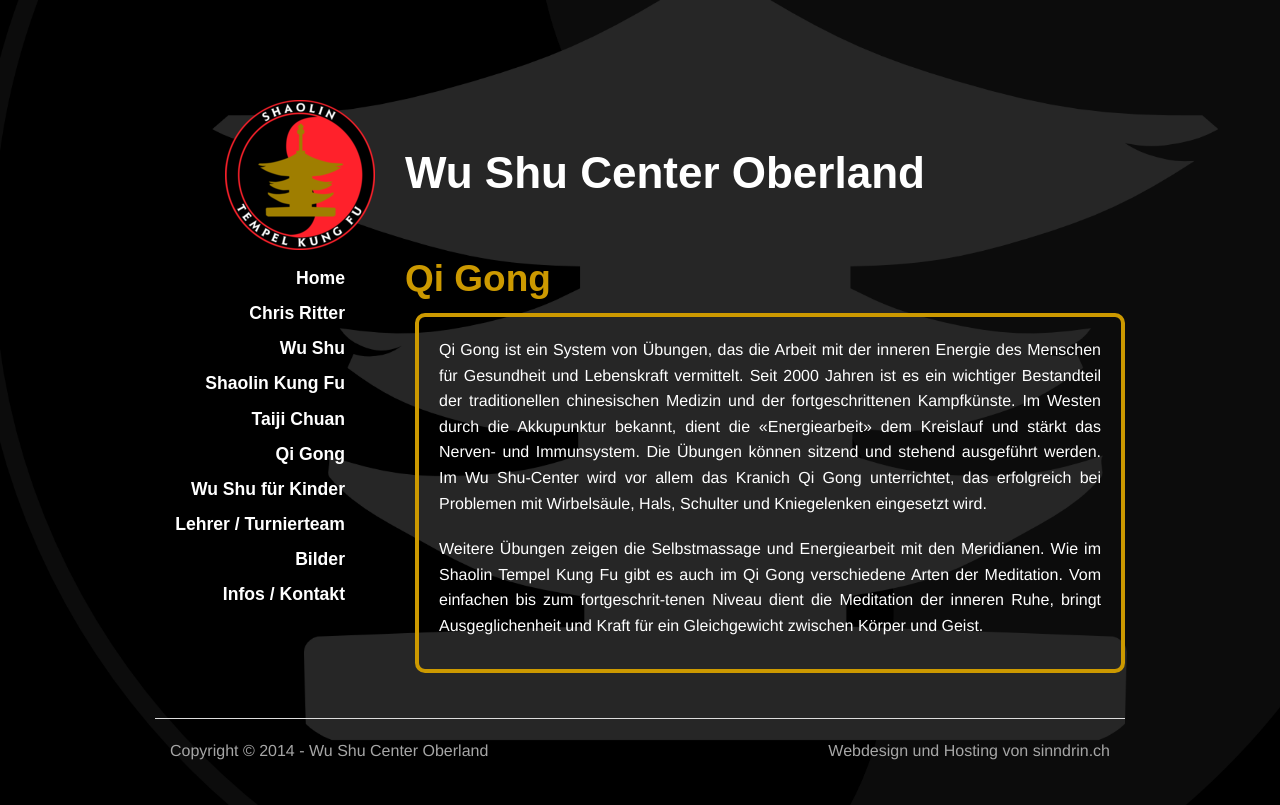
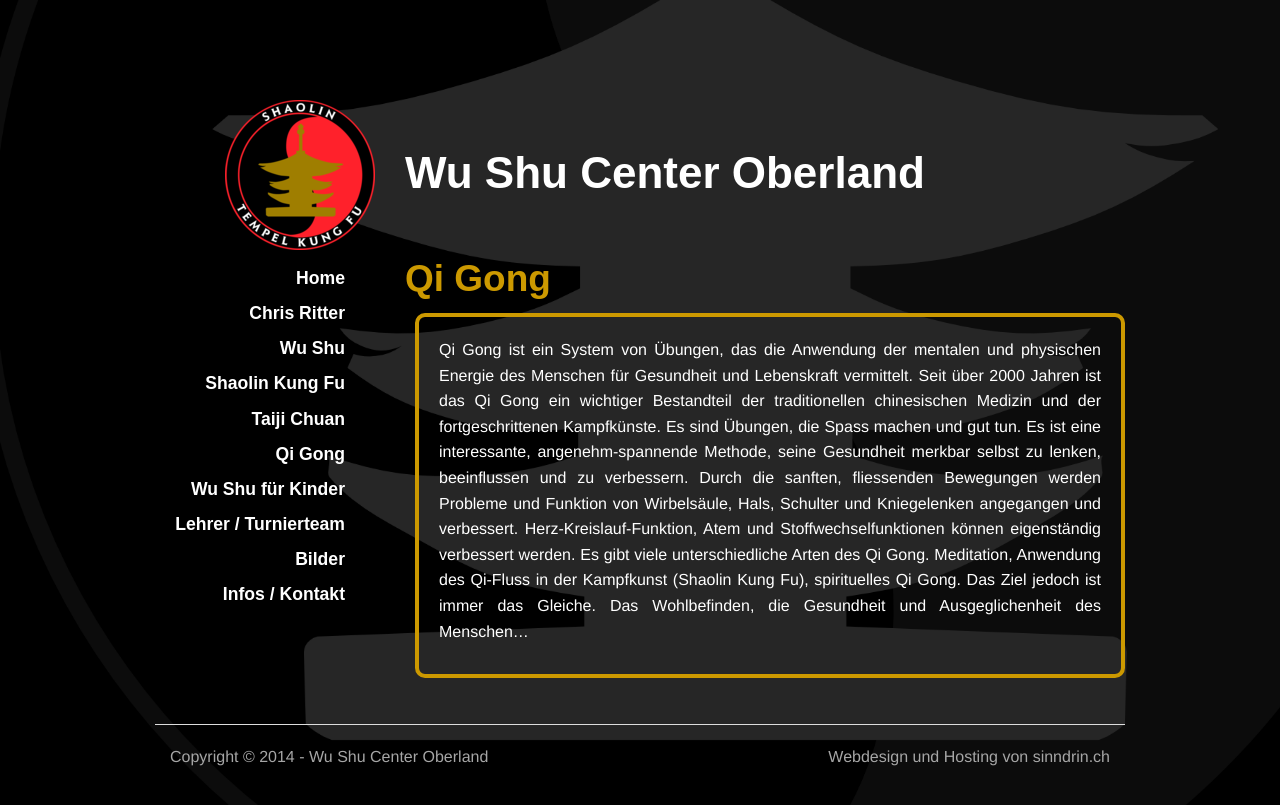
Before and after one commit to wu-shu/wu-shu.github.io, a Jekyll site: the page built from qi-gong/index.md, in a window 1280 px wide. Shown: the top 805 px of the page. Built offline with Jekyll 4.4.1, drawn with Linux system fonts in a browser that asks for light colours; some web fonts are replaced; Markdown is read by kramdown in place of the engine named in the settings; comment, search, counter and statistics services are not loaded.

Commit message:
Text Qi Gong update

```diff
--- a/qi-gong/index.md
+++ b/qi-gong/index.md
@@ -3,6 +3,8 @@
 title: Qi Gong
 ---
 
-Qi Gong ist ein System von Übungen, das die Arbeit mit der inneren Energie des Menschen für Gesundheit und Lebenskraft vermittelt. Seit 2000 Jahren ist es ein wichtiger Bestandteil der traditionellen chinesischen Medizin und der fortgeschrittenen Kampfkünste. Im Westen durch die Akkupunktur bekannt, dient die «Energiearbeit» dem Kreislauf und stärkt das Nerven- und Immunsystem. Die Übungen können sitzend und stehend ausgeführt werden. Im Wu Shu-Center wird vor allem das Kranich Qi Gong unterrichtet, das erfolgreich bei Problemen mit Wirbelsäule, Hals, Schulter und Kniegelenken eingesetzt wird.
-
-Weitere Übungen zeigen die Selbstmassage und Energiearbeit mit den Meridianen. Wie im Shaolin Tempel Kung Fu gibt es auch im Qi Gong verschiedene Arten der Meditation. Vom einfachen  bis zum fortgeschrit-tenen Niveau dient die Meditation der inneren Ruhe, bringt Ausgeglichenheit und Kraft für ein Gleichgewicht zwischen Körper und Geist.
+Qi Gong ist ein System von Übungen, das die Anwendung der mentalen und physischen Energie des Menschen für Gesundheit und Lebenskraft vermittelt.
+Seit über 2000 Jahren ist das Qi Gong ein wichtiger Bestandteil der traditionellen chinesischen Medizin und der fortgeschrittenen Kampfkünste.
+Es sind Übungen, die Spass machen und gut tun. Es ist eine interessante, angenehm-spannende Methode, seine Gesundheit merkbar selbst zu lenken, beeinflussen und zu verbessern. Durch die sanften, fliessenden Bewegungen werden Probleme und Funktion von Wirbelsäule, Hals, Schulter und Kniegelenken angegangen und verbessert.
+Herz-Kreislauf-Funktion, Atem und Stoffwechselfunktionen können eigenständig verbessert werden.
+Es gibt viele unterschiedliche Arten des Qi Gong. Meditation, Anwendung des Qi-Fluss in der Kampfkunst (Shaolin Kung Fu), spirituelles Qi Gong. Das Ziel jedoch ist immer das Gleiche. Das Wohlbefinden, die Gesundheit und Ausgeglichenheit des Menschen...
```
Also changed, not shown: 1 other file.
